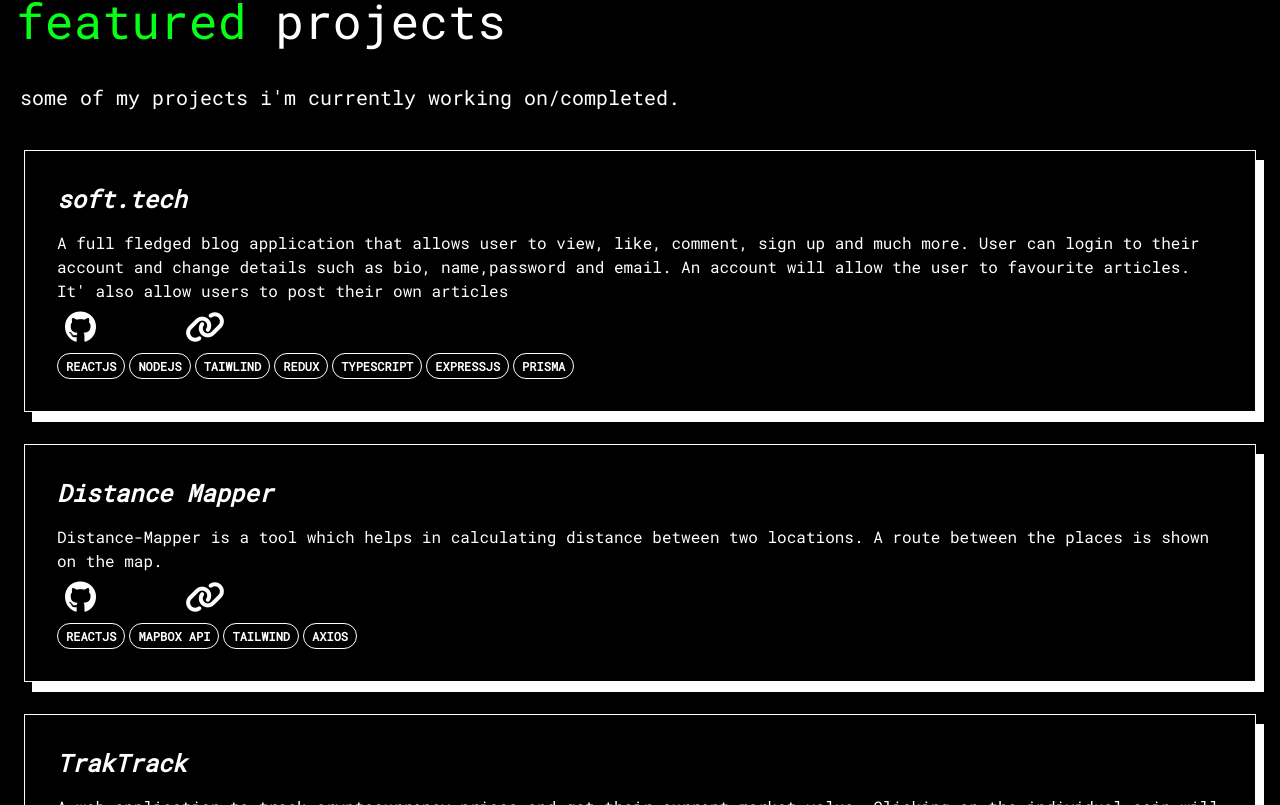
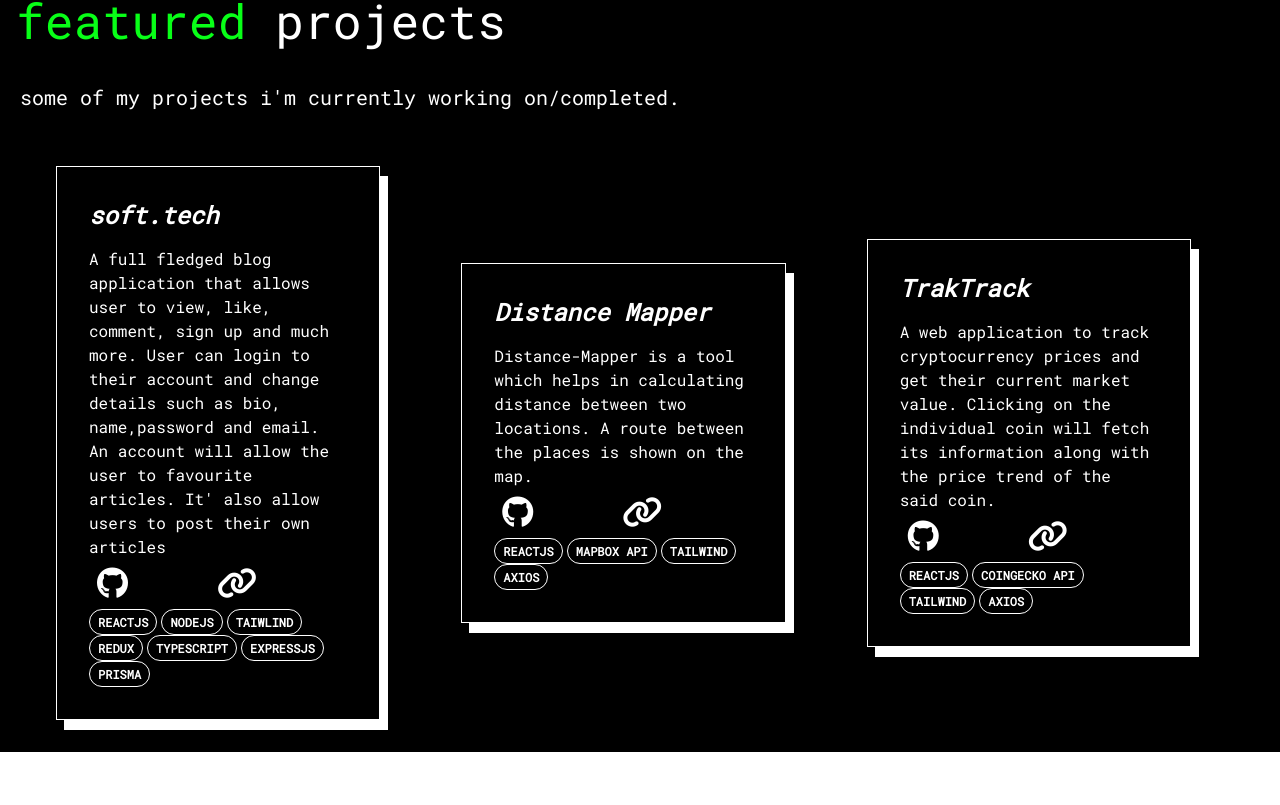
Before and after one commit to cjreads665/my-site, a React (Vite) app: page / in a window 1280 px wide. Shown: the part 515-1320 px from the top of the page. After the commit the page ends 1267 px from the top, so only its background shows below. Built offline with nearby package versions, Linux system fonts and the light colour scheme; a web font is replaced by a local one.

Commit message:
formatted cards and fixed typos

```diff
--- a/src/About/About.jsx
+++ b/src/About/About.jsx
@@ -15,7 +15,7 @@
           <br />
           <br />
           In 2022, he founded <strong>Server[200]Success</strong>, a discord server dedicated to help beginners create and contribute to open-source projects.
-          The aim of the server is to equip aspiring developers with the essential skills and apply them in real world projects, something the author wanted when he first strated out.
+          The aim of the server is to equip aspiring developers with the essential skills and apply them in real world projects, something the author wanted for himself when he first started out.
           <br />
           <br />
           He is currently pursing Bachelors in Computer Applications and is set to graduate in 2022.
--- a/src/Home/Featured.jsx
+++ b/src/Home/Featured.jsx
@@ -50,7 +50,7 @@
       <p className="leading-relaxed text-xl p-1">
         some of my projects i'm currently working on/completed.
       </p>
-      <div className="mt-4">
+      <div className=" flex flex-col lg:grid items-center lg:ml-8 lg:grid-cols-3 my-4">
         {Children.toArray(
           projects.map((obj) => {
             return (
--- a/src/Reuse/Card.jsx
+++ b/src/Reuse/Card.jsx
@@ -2,8 +2,8 @@
 
 const Card = ({ link, image, name, description, glink, dlink,tech }) => {
   return (
-    <div className="text-white border border-1 border-white mt-8 p-4 h-[40%] card mx-2 ">
-      <div className="p-4 flex flex-col">
+    <div className="text-white border border-1 border-white mt-8 p-4 h-auto flex flex-col justify-around card mx-2 md:w-[80%]">
+      <div className="p-4 flex flex-col justify-around lg:h-[80%] md:h-full">
         <h3 className="text-2xl mb-4 font-bold italic">{name}</h3>
         <p className="">{description}</p>
         <div className="w-2/5 sm:w-1/5 md:w-[10rem] flex justify-between m-2">
```
